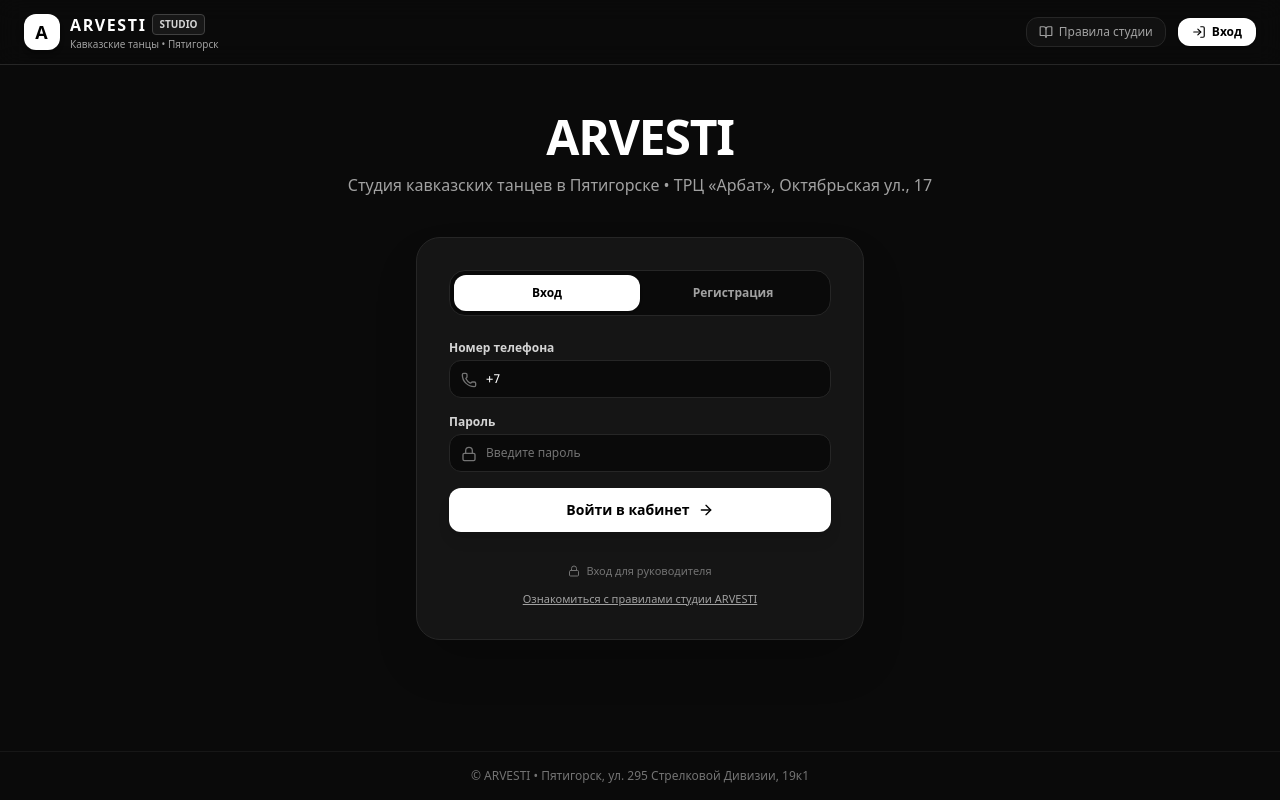
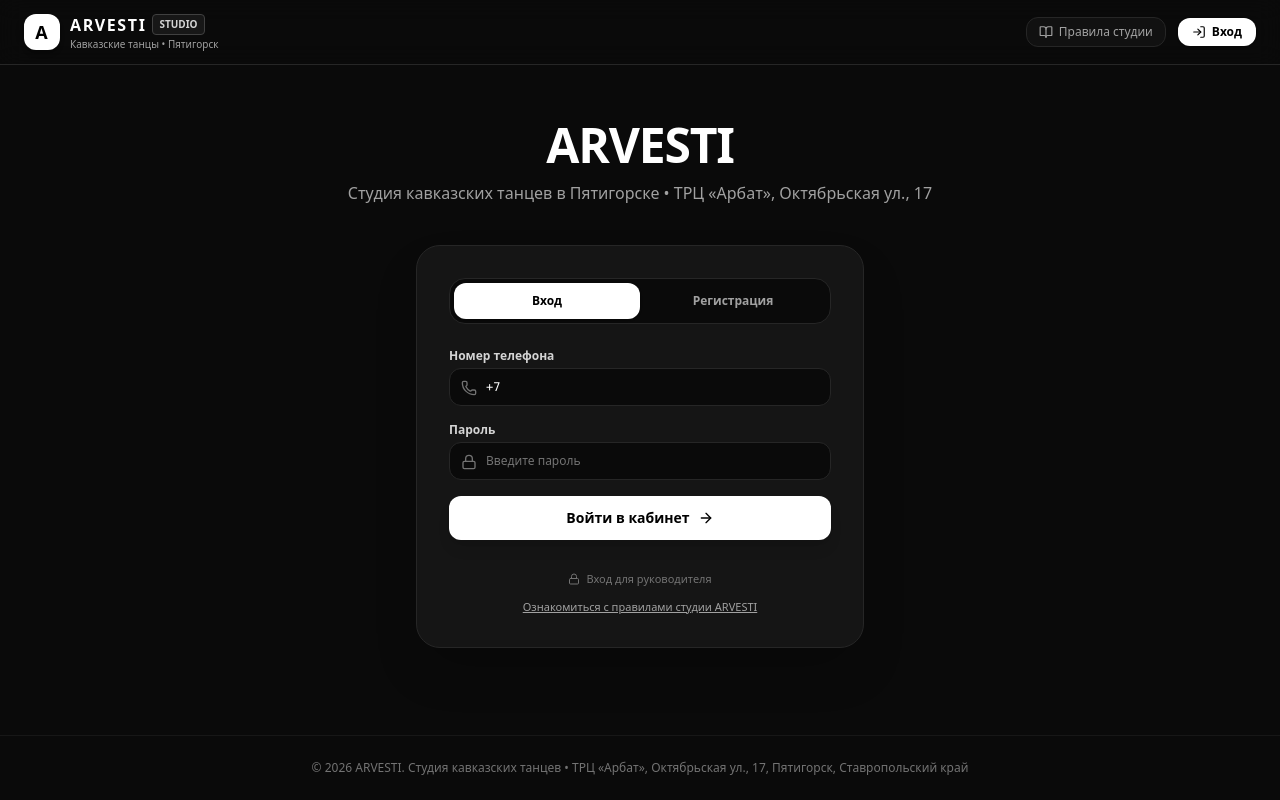
Before and after one commit to eleneelaelen-afk/ARVESTI, a Next.js app: page / in a window 1280 px wide. Built offline with nearby package versions, Linux system fonts and the light colour scheme; no server answers.

Commit message:
Update layout.tsx

```diff
--- a/app/layout.tsx
+++ b/app/layout.tsx
@@ -1,19 +1,26 @@
+import type { Metadata } from 'next';
 import './globals.css';
 import { Navbar } from '../components/Navbar';
 
-export const metadata = {
+export const metadata: Metadata = {
   title: 'ARVESTI — Студия кавказских танцев в Пятигорске',
-  description: 'Личный кабинет и расписание танцев ARVESTI под руководством Линды Азизян.',
+  description: 'Личный кабинет учениц, расписание, журнал посещаемости и правила студии танцев ARVESTI под руководством Линды Азизян. ТРЦ «Арбат», Октябрьская ул., 17, Пятигорск, Ставропольский край.',
 };
 
-export default function RootLayout({ children }: { children: React.ReactNode }) {
+export default function RootLayout({
+  children,
+}: {
+  children: React.ReactNode;
+}) {
   return (
     <html lang="ru">
-      <body className="bg-neutral-950 text-neutral-100 min-h-screen flex flex-col antialiased">
+      <body className="bg-neutral-950 text-neutral-100 min-h-screen flex flex-col antialiased selection:bg-white selection:text-black">
         <Navbar />
-        <main className="flex-1 max-w-7xl w-full mx-auto p-4 sm:p-6">{children}</main>
-        <footer className="border-t border-neutral-900 py-4 text-center text-xs text-neutral-500">
-          © ARVESTI • Пятигорск, ул. 295 Стрелковой Дивизии, 19к1
+        <main className="flex-1 max-w-7xl w-full mx-auto p-4 sm:p-6 lg:p-8">
+          {children}
+        </main>
+        <footer className="border-t border-neutral-900 py-6 text-center text-xs text-neutral-500">
+          <p>© {new Date().getFullYear()} ARVESTI. Студия кавказских танцев • ТРЦ «Арбат», Октябрьская ул., 17, Пятигорск, Ставропольский край</p>
         </footer>
       </body>
     </html>
```
